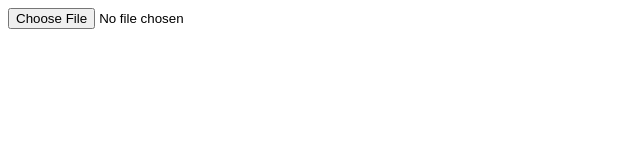
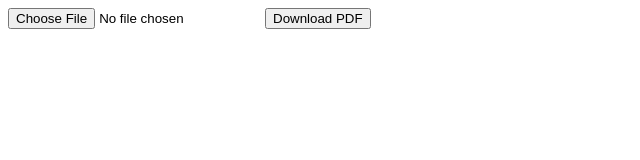
Before and after one commit to Mr-Harsh-100/js_special, a plain HTML site: page index.html in a window 1280 px wide. Shown: the whole page, without its empty margins (0-640 px from the left). Drawn offline with Linux system fonts and the light colour scheme.

Commit message:
download functionality

```diff
--- a/index.html
+++ b/index.html
@@ -24,11 +24,29 @@
             background-color: #f2f2f2;
         }
     </style>
+    <script src="https://cdnjs.cloudflare.com/ajax/libs/html2pdf.js/0.10.1/html2pdf.bundle.min.js"></script>
+
 </head>
 
 <body>
     <input type="file" id="excelFile" accept=".xlsx, .xls">
+    <button onclick="downloadPDF()">Download PDF</button>
     <div id="table-container"></div>
+
+
+    <script>
+        function downloadPDF() {
+            const element = document.getElementById("table-container");
+            const opt = {
+                margin: 0.5,
+                filename: 'table-report.pdf',
+                image: { type: 'jpeg', quality: 0.98 },
+                html2canvas: { scale: 2 },
+                jsPDF: { unit: 'in', format: 'letter', orientation: 'portrait' }
+            };
+            html2pdf().set(opt).from(element).save();
+        }
+    </script>
 
     <script>
         const excelFile = document.getElementById('excelFile');
```
